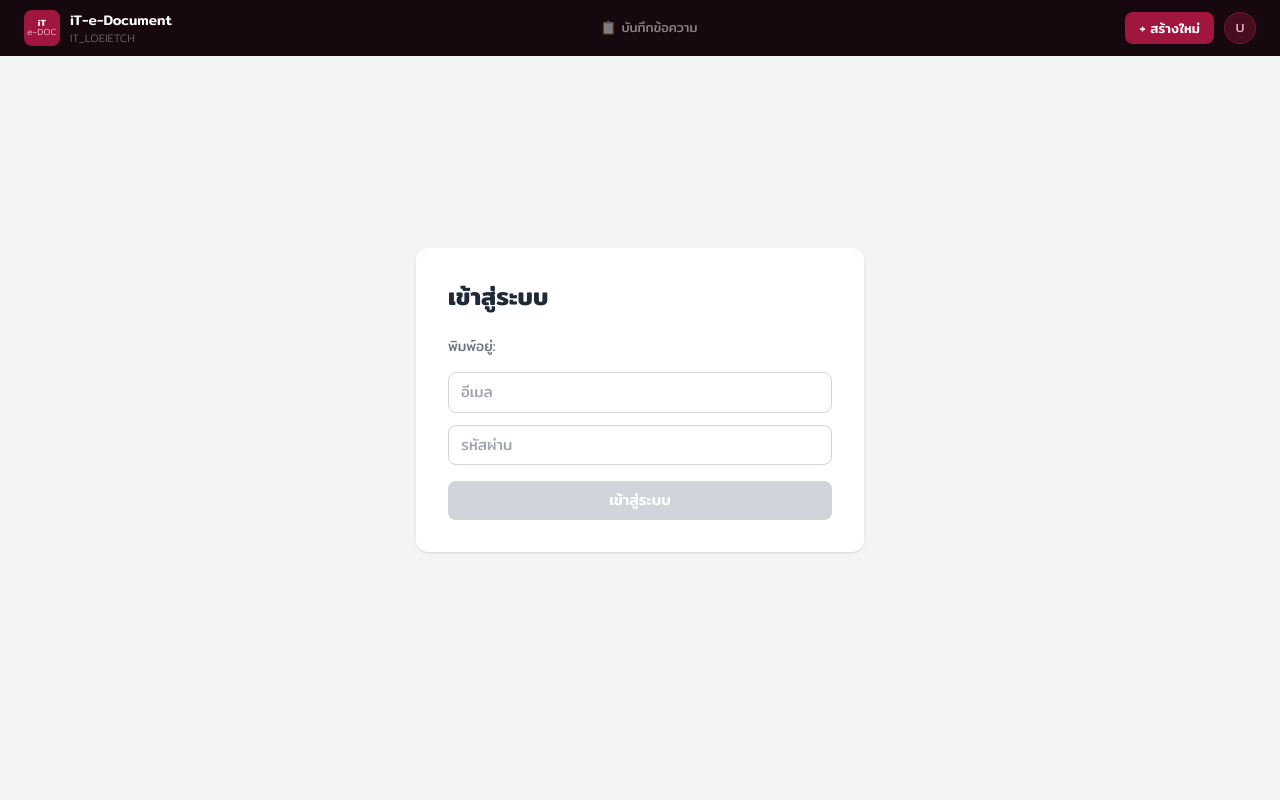
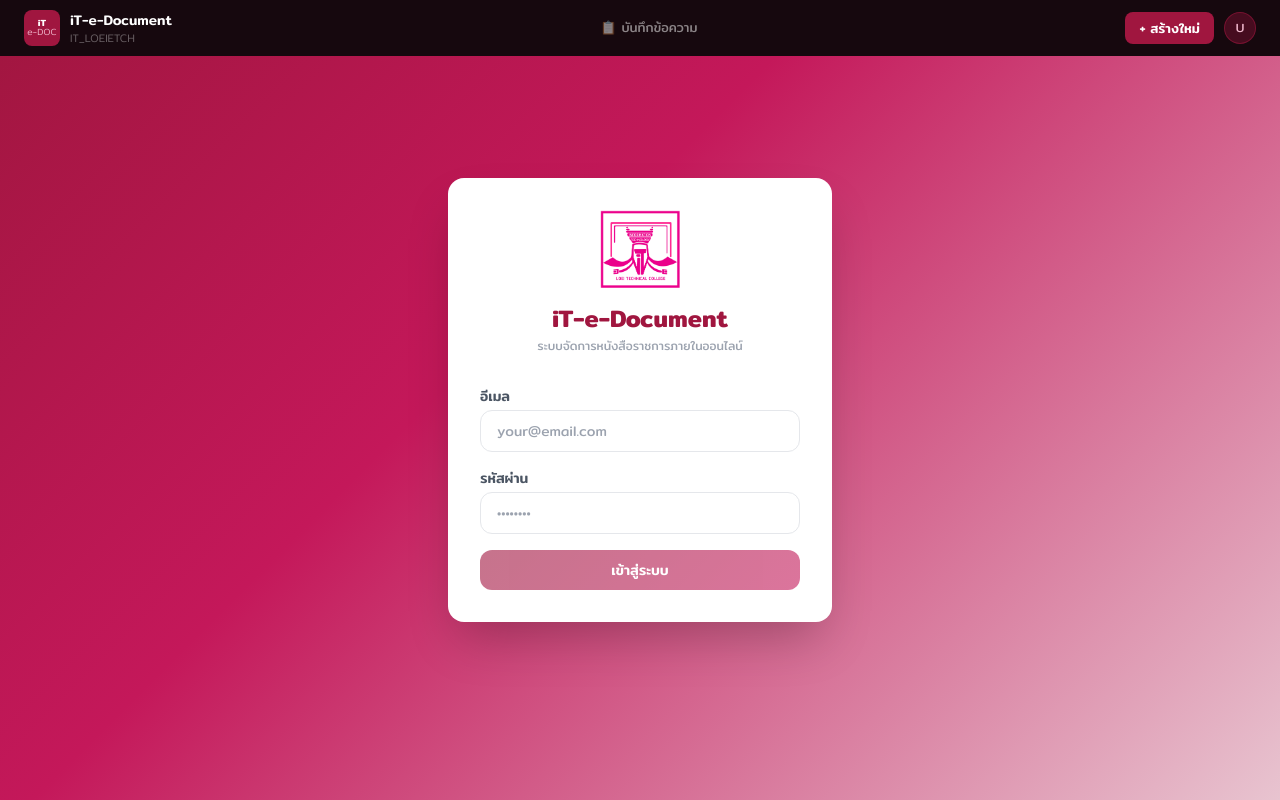
Before and after one commit to aump-pchy/iT_eDOC, a Vue app in the folder frontend/: page /login in a window 1280 px wide. Built offline with nearby package versions, Linux system fonts and the light colour scheme; no server answers.

Commit message:
feat: ทำหน้า logout

```diff
--- a/frontend/src/components/AppNavbar.vue
+++ b/frontend/src/components/AppNavbar.vue
@@ -40,20 +40,65 @@
       <RouterLink to="/memos/new" class="btn-primary text-[13px] py-1.5 px-3.5">
         + สร้างใหม่
       </RouterLink>
-      <div class="w-8 h-8 rounded-full flex items-center justify-center text-xs cursor-pointer"
-           style="background: rgba(160,22,63,0.35); border: 1px solid rgba(160,22,63,0.55); color: #f0b8cc;">
-        {{ initials }}
+
+      <!-- Avatar + Dropdown -->
+      <div class="relative" ref="dropdownRef">
+        <div
+          @click="showDropdown = !showDropdown"
+          class="w-8 h-8 rounded-full flex items-center justify-center text-xs cursor-pointer select-none"
+          style="background: rgba(160,22,63,0.35); border: 1px solid rgba(160,22,63,0.55); color: #f0b8cc;">
+          {{ initials }}
+        </div>
+
+        <!-- Dropdown Menu -->
+        <div v-if="showDropdown"
+          class="absolute right-0 mt-2 w-44 rounded-xl overflow-hidden shadow-xl z-50"
+          style="background: #1e0a12; border: 1px solid rgba(160,22,63,0.4);">
+
+          <!-- User info -->
+          <div class="px-4 py-3 border-b" style="border-color: rgba(160,22,63,0.3);">
+            <p class="text-white text-xs font-medium truncate">{{ auth.user?.name || 'ผู้ใช้งาน' }}</p>
+            <p class="text-[11px] truncate" style="color: rgba(255,255,255,0.4);">{{ auth.user?.email }}</p>
+          </div>
+
+          <!-- Logout -->
+          <button
+            @click="handleLogout"
+            class="w-full text-left px-4 py-2.5 text-[13px] transition-colors hover:bg-[rgba(160,22,63,0.3)]"
+            style="color: #f0b8cc;">
+            🚪 ออกจากระบบ
+          </button>
+        </div>
       </div>
     </div>
   </nav>
 </template>
 
 <script setup>
-import { computed } from 'vue'
+import { ref, computed, onMounted, onUnmounted } from 'vue'
+import { useRouter } from 'vue-router'
 import { useAuthStore } from '@/stores/auth'
 
-const auth     = useAuthStore()
+const auth         = useAuthStore()
+const router       = useRouter()
+const showDropdown = ref(false)
+const dropdownRef  = ref(null)
+
 const initials = computed(() =>
-  auth.profile?.full_name?.slice(0, 1).toUpperCase() || 'U'
+  auth.user?.name?.slice(0, 1).toUpperCase() || 'U'
 )
+
+// ปิด dropdown เมื่อคลิกข้างนอก
+function handleClickOutside(e) {
+  if (dropdownRef.value && !dropdownRef.value.contains(e.target)) {
+    showDropdown.value = false
+  }
+}
+onMounted(() => document.addEventListener('click', handleClickOutside))
+onUnmounted(() => document.removeEventListener('click', handleClickOutside))
+
+function handleLogout() {
+  auth.logout()
+  router.push('/login')
+}
 </script>
--- a/frontend/src/router/index.js
+++ b/frontend/src/router/index.js
@@ -8,59 +8,66 @@
       path: '/login',
       name: 'login',
       component: () => import('../views/LoginView.vue'),
-      meta: { public: true } // หน้าสาธารณะ ไม่ต้องล็อกอินก็เข้าได้
+      meta: { public: true }
+    },
+    {
+      path: '/',
+      name: 'home',
+      component: () => import('../views/HomeView.vue'),
+      meta: { public: true }
     },
     {
       path: '/memos',
       name: 'memos',
       component: () => import('../views/MemoListView.vue'),
+      meta: { requiresAuth: true }
     },
     {
       path: '/memos/new',
       name: 'memo-new',
       component: () => import('../views/MemoFormView.vue'),
+      meta: { requiresAuth: true }
     },
     {
-      // 🛠️ แก้ไขตรงนี้ให้ตรงกับที่ปุ่มใน MemoListView.vue ของอ้ายกดส่งมา (เปลี่ยนจาก /memos/:id เป็น /memo-detail/:id)
       path: '/memo-detail/:id',
       name: 'memo-detail',
       component: () => import('../views/MemoDetailView.vue'),
+      meta: { requiresAuth: true }
     },
     {
       path: '/memos/:id/edit',
       name: 'memo-edit',
       component: () => import('../views/MemoFormView.vue'),
-    },
-    {
-      path: '/',
-      name: 'home',
-      component: () => import('../views/HomeView.vue'),
-      meta: { public: true } // เปิดให้หน้าแรกสุดเป็นสาธารณะด้วย เผื่อกรณีไม่ได้ล็อกอิน
+      meta: { requiresAuth: true }
     },
     {
       path: '/admin/users',
       name: 'admin-users',
       component: () => import('../views/AdminUsersView.vue'),
+      meta: { requiresAuth: true, adminOnly: true }
     },
   ],
 })
 
-// 👥 สเต็ปที่ 5: เปิดใช้งานด่านตรวจความปลอดภัย (Route Guard) แบบสมบูรณ์
 router.beforeEach((to, _, next) => {
-  // ต้องเรียกเรียกใช้งาน useAuthStore() ด้านในนี้เท่านั้น เพื่อป้องกันปัญหา Store โหลดไม่ทัน
   const auth = useAuthStore()
 
-  // 1. ถ้าหน้าที่จะไปไม่ได้ใส่ meta: { public: true } และผู้ใช้ยังไม่ได้ล็อกอิน ให้เตะกลับไปหน้า Login
+  // ยังไม่ได้ login แต่จะเข้าหน้าที่ต้อง login → เตะไป /login
   if (!to.meta.public && !auth.isLoggedIn) {
     return next('/login')
   }
 
-  // 2. ถ้าผู้ใช้ล็อกอินค้างไว้ในระบบอยู่แล้ว แต่อุตริพิมพ์ URL จะกลับมาหน้า login ให้ดันกลับไปหน้าทะเบียนหนังสือ (/memos)
+  // login แล้วแต่พิมพ์ /login → ดันไป /memos
   if (to.name === 'login' && auth.isLoggedIn) {
     return next('/memos')
   }
 
-  next() // ปล่อยผ่านไปยังหน้าปลายทางได้ปกติ
+  // หน้า admin เฉพาะ role admin เท่านั้น
+  if (to.meta.adminOnly && !auth.isAdmin) {
+    return next('/memos')
+  }
+
+  next()
 })
 
 export default router
--- a/frontend/src/views/AdminUsersView.vue
+++ b/frontend/src/views/AdminUsersView.vue
@@ -78,7 +78,7 @@
           >
             <option value="" disabled selected>เลือกสิทธิการใช้งาน</option>
             <option value="Admin">Admin</option>
-            <option value="ผู้ใช้ทั่วไป">ผู้ใช้ทั่วไป</option>
+            <option value="user">ผู้ใช้ทั่วไป</option>
           </select>
         </div>
 
--- a/frontend/src/views/LoginView.vue
+++ b/frontend/src/views/LoginView.vue
@@ -1,37 +1,58 @@
 <template>
-  <div class="min-h-screen bg-gray-100 flex items-center justify-center">
-    <div class="bg-white p-8 rounded-xl shadow w-full max-w-md">
+  <div class="min-h-screen flex items-center justify-center relative overflow-hidden"
+       style="background: linear-gradient(135deg, #a0163f 0%, #c4185a 40%, #e8c4d0 100%);">
 
-      <h1 class="text-2xl font-bold text-gray-800 mb-6">เข้าสู่ระบบ</h1>
+    <!-- Card -->
+    <div class="relative z-10 bg-white rounded-2xl shadow-2xl w-full max-w-sm mx-4 p-8">
 
-      <p class="text-sm text-gray-500 mb-4">
-        พิมพ์อยู่: {{ email }}
-      </p>
+      <!-- Logo + Title -->
+      <div class="flex flex-col items-center mb-8">
+        <img src="/img/IT.png" alt="logo"
+             class="w-20 h-20 object-contain mb-3"
+             @error="$event.target.style.display='none'" />
+        <h1 class="text-2xl font-bold" style="color: #a0163f;">iT-e-Document</h1>
+        <p class="text-xs text-gray-400 mt-1">ระบบจัดการหนังสือราชการภายในออนไลน์</p>
+      </div>
 
+      <!-- Form -->
+      <div class="space-y-4">
+        <div>
+          <label class="block text-sm font-medium text-gray-600 mb-1">อีเมล</label>
           <input
             v-model="email"
             type="email"
-        placeholder="อีเมล"
-        class="w-full border border-gray-300 rounded-lg px-3 py-2 mb-3 focus:outline-none focus:border-blue-500"
+            placeholder="your@email.com"
+            class="w-full border border-gray-200 rounded-xl px-4 py-2.5 text-sm focus:outline-none focus:ring-2 transition"
+            style="focus-ring-color: #a0163f;"
+            @keyup.enter="handleLogin"
           />
+        </div>
 
+        <div>
+          <label class="block text-sm font-medium text-gray-600 mb-1">รหัสผ่าน</label>
           <input
             v-model="password"
             type="password"
-        placeholder="รหัสผ่าน"
-        class="w-full border border-gray-300 rounded-lg px-3 py-2 mb-4 focus:outline-none focus:border-blue-500"
+            placeholder="••••••••"
+            class="w-full border border-gray-200 rounded-xl px-4 py-2.5 text-sm focus:outline-none focus:ring-2 transition"
+            @keyup.enter="handleLogin"
           />
+        </div>
+
+        <p v-if="errorMsg" class="text-red-500 text-xs text-center">{{ errorMsg }}</p>
 
         <button
           @click="handleLogin"
           :disabled="!isValid || loading"
-        :class="isValid && !loading ? 'bg-blue-600 hover:bg-blue-700' : 'bg-gray-300 cursor-not-allowed'"
-        class="w-full text-white font-medium py-2 rounded-lg transition-colors"
+          class="w-full py-2.5 rounded-xl text-white font-medium text-sm transition-all"
+          :class="isValid && !loading
+            ? 'opacity-100 cursor-pointer hover:opacity-90'
+            : 'opacity-60 cursor-not-allowed'"
+          style="background: linear-gradient(135deg, #a0163f, #c4185a);"
         >
           {{ loading ? 'กำลังเข้าสู่ระบบ...' : 'เข้าสู่ระบบ' }}
         </button>
-
-      <p v-if="errorMsg" class="text-red-500 text-sm mt-3">{{ errorMsg }}</p>
+      </div>
 
     </div>
   </div>
@@ -46,21 +67,20 @@
 const router   = useRouter()
 const email    = ref('')
 const password = ref('')
-const error    = ref('')
+const errorMsg = ref('')
 const loading  = ref(false)
 
-// เปิดระบบล็อกปุ่มถ้ากรอกข้อมูลไม่ครบตามเงื่อนไขครู
-const isValid = computed(() => {
-  return email.value.trim() !== '' && password.value.trim() !== ''
-})
+const isValid = computed(() =>
+  email.value.trim() !== '' && password.value.trim() !== ''
+)
 
-// ฟังก์ชันล็อกอินเชื่อม API ของจริง ยิงหาหลังบ้านพอร์ต 3000
 async function handleLogin() {
-  errorMsg.value   = ''
-  loading.value = true
+  if (!isValid.value || loading.value) return
+  errorMsg.value = ''
+  loading.value  = true
   try {
     await auth.login(email.value, password.value)
-    router.push('/memos') // ถ้าผ่านจริง จะวาร์ปไปหน้าดึงรายการบันทึกข้อความทันที
+    router.push('/memos')
   } catch (err) {
     errorMsg.value = 'อีเมลหรือรหัสผ่านไม่ถูกต้อง'
   } finally {
```
Also changed, not shown: frontend/public/img/IT.png (added). Lines whose indentation alone changed are shown as unchanged.
